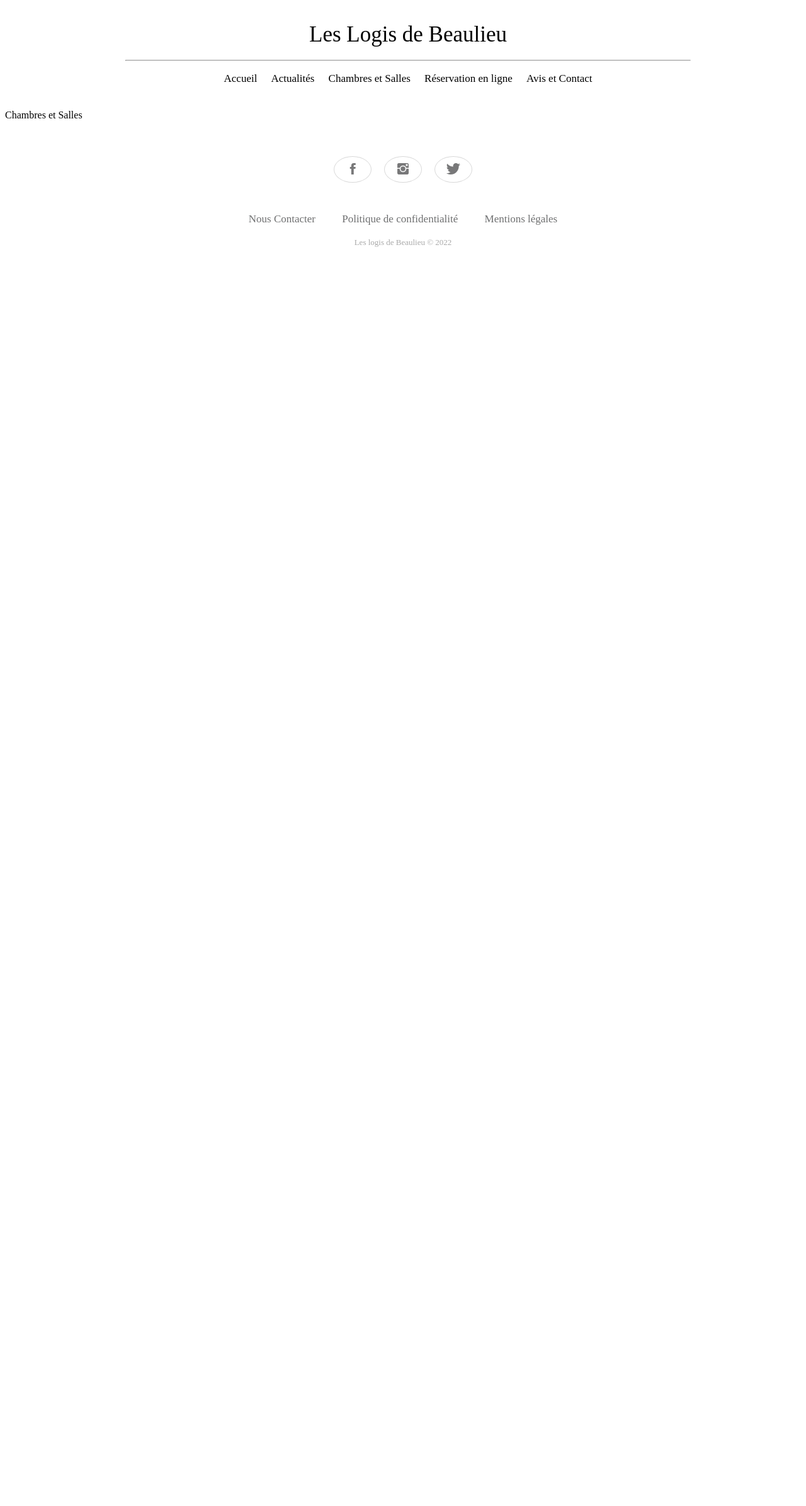
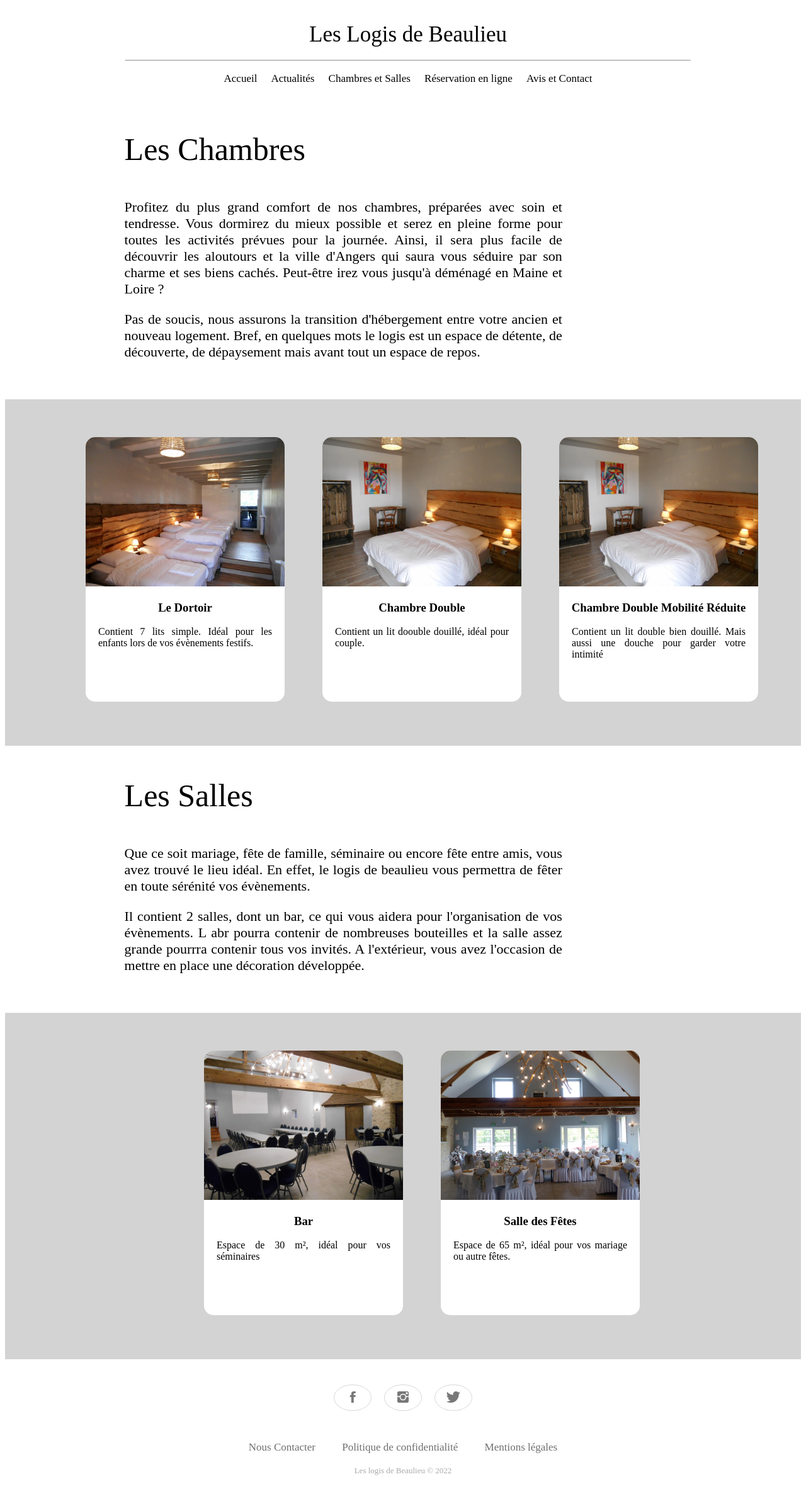
Before and after one commit to PILG11/S7-PILG11, a PHP site: page /pages/chambresalles.php in a window 1280 px wide. Shown: the whole page at 63% size. Before the commit the page ends 392 px from the top, so only its background shows below. Run offline with PHP 8.4, Linux system fonts and the light colour scheme.

Commit message:
PILG11-36 Dev Page Chambres Salles

```diff
--- /dev/null
+++ b/Website/css/chambresalles.css
@@ -0,0 +1,46 @@
+body {
+    padding-top: 150px;
+}
+
+.titre {
+    margin-left: 15%;
+    font-size: 50px;
+}
+
+.description {
+    margin-left: 15%;
+    margin-right: 30%;
+    text-align: justify;
+    font-size: 22px;
+    padding-bottom: 40px;
+}
+
+.bgcontainer {
+    background-color: lightgray;
+    height: 500px;
+    padding-top: 50px;
+    justify-content: center;
+    width: 100%;
+    display: flex;
+}
+
+.container {
+    display: inline-block;
+    height: 420px;
+    margin-top: 10px;
+    margin-left: 60px;
+    width: 25%;
+    background-color: white;
+    overflow: hidden;
+    text-align: center;
+    border-radius: 15px;
+}
+
+.container>img {
+    width: 100%;
+}
+
+.container>p {
+    padding: 0 20px;
+    text-align: justify;
+}
--- a/Website/pages/chambresalles.php
+++ b/Website/pages/chambresalles.php
@@ -3,13 +3,70 @@
   <head>
     <meta charset="utf-8" />
     <title>Chambres et Salles</title>
-    <link rel="stylesheet" href="../css/style.css" >
+    <link rel="stylesheet" href="../css/chambresalles.css" >
   </head>
 
   <?php include "./header.php" ?>
 
   <body>
-    <p>Chambres et Salles</p>
+
+    <div>
+
+      <div class="titre">
+        <p>Les Chambres</p>
+      </div>
+
+      <div class="description">
+        <p>Profitez du plus grand comfort de nos chambres, préparées avec soin et tendresse. Vous dormirez du mieux possible et serez en pleine forme pour toutes les activités prévues pour la journée. Ainsi, il sera plus facile de découvrir les aloutours et la ville d'Angers qui saura vous séduire par son charme et ses biens cachés. Peut-être irez vous jusqu'à déménagé en Maine et Loire ?</p>
+        <p>Pas de soucis, nous assurons la transition d'hébergement entre votre ancien et nouveau logement. Bref, en quelques mots le logis est un espace de détente, de découverte, de dépaysement mais avant tout un espace de repos.</p>
+      </div>
+
+      <div class="bgcontainer">
+        <div class="container">
+          <img src="../img/chambresalles/dortoir.jpg" alt="image1">
+          <h3>Le Dortoir</h3>
+          <p>Contient 7 lits simple. Idéal pour les enfants lors de vos évènements festifs.</p>
+        </div>
+        <div class="container">
+          <img src="../img/chambresalles/double.jpg" alt="image2">
+          <h3>Chambre Double</h3>
+          <p>Contient un lit doouble douillé, idéal pour couple.</p>
+        </div>
+        <div class="container">
+          <img src="../img/chambresalles/double.jpg" alt="image3">
+          <h3>Chambre Double Mobilité Réduite</h3>
+          <p>Contient un lit double bien douillé. Mais aussi une douche pour garder votre intimité</p>
+        </div>
+      </div>
+
+    </div>
+
+    <div>
+
+      <div class="titre">
+        <p>Les Salles</p>
+      </div>
+
+      <div class="description">
+        <p>Que ce soit mariage, fête de famille, séminaire ou encore fête entre amis, vous avez trouvé le lieu idéal. En effet, le logis de beaulieu vous permettra de fêter en toute sérénité vos évènements.</p>
+        <p>Il contient 2 salles, dont un bar, ce qui vous aidera pour l'organisation de vos évènements. L abr pourra contenir de nombreuses bouteilles et la salle assez grande pourrra contenir tous vos invités. A l'extérieur, vous avez l'occasion de mettre en place une décoration développée.</p>
+      </div>
+
+      <div class="bgcontainer">
+        <div class="container">
+          <img src="../img/chambresalles/bar.jpg" alt="image1">
+          <h3>Bar</h3>
+          <p>Espace de 30 m², idéal pour vos séminaires</p>
+        </div>
+        <div class="container">
+          <img src="../img/chambresalles/sallefete.jpg" alt="image2">
+          <h3>Salle des Fêtes</h3>
+          <p>Espace de 65 m², idéal pour vos mariage ou autre fêtes.</p>
+        </div>
+      </div>
+
+    </div>
+
   </body>
 
   <?php include "./footer.php" ?>
```
Also changed, not shown: Website/img/chambresalles/bar.jpg (added), Website/img/chambresalles/dortoir.jpg (added), Website/img/chambresalles/double.jpg (added), Website/img/chambresalles/sallefete.jpg (added).
